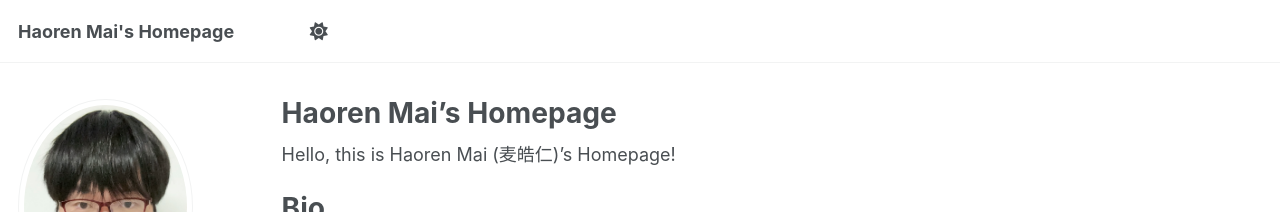
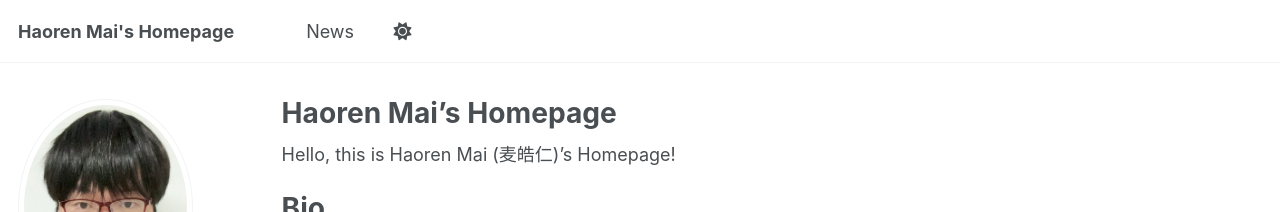
Before and after one commit to haorenmai/haorenmai, a Jekyll site: the page built from _pages/about.md, in a window 1280 px wide. Shown: the top 212 px of the page. Built offline with Jekyll 4.4.1, drawn with Linux system fonts in a browser that asks for light colours; a script bundle is joined from its source files by our own code; library files that are not in the unit come from our copies.

Commit message:
navigation.yml

```diff
--- a/_data/navigation.yml
+++ b/_data/navigation.yml
@@ -10,6 +10,9 @@
 main:
   #- title: "Publications"
     #url: /publications/
+
+  - title: "News"
+    url: /publications/
 
   #- title: "Talks"
   #  url: /talks/
```
